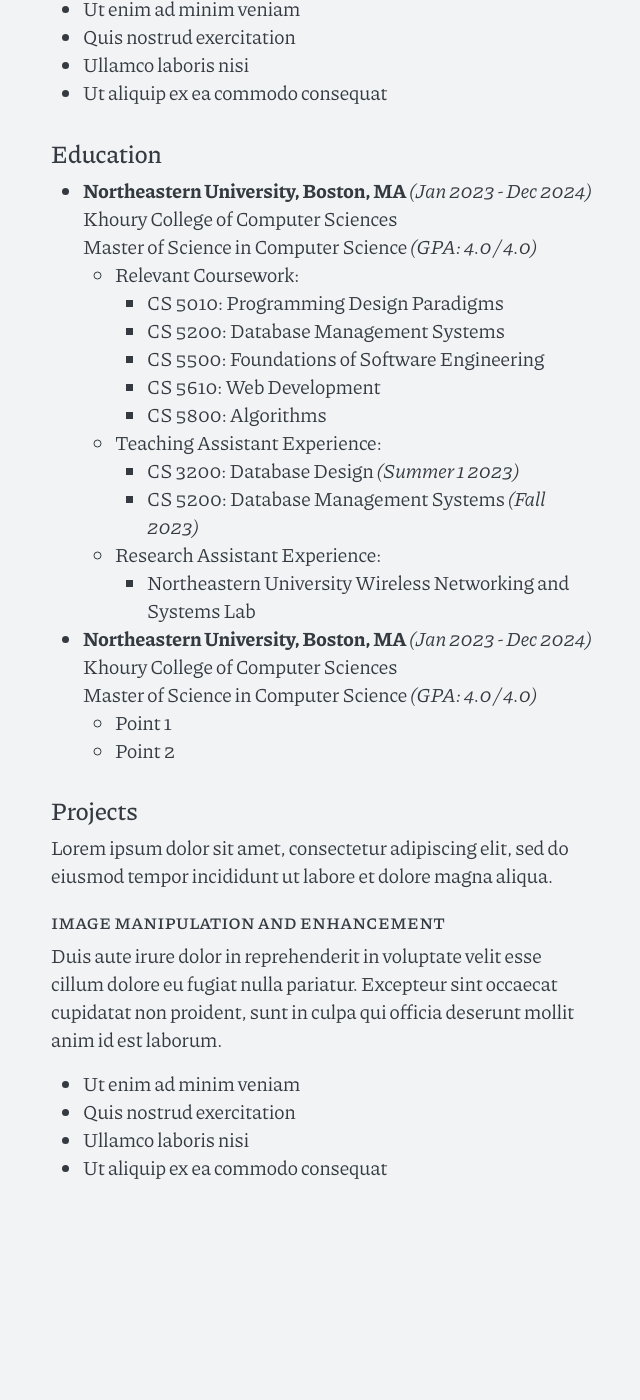
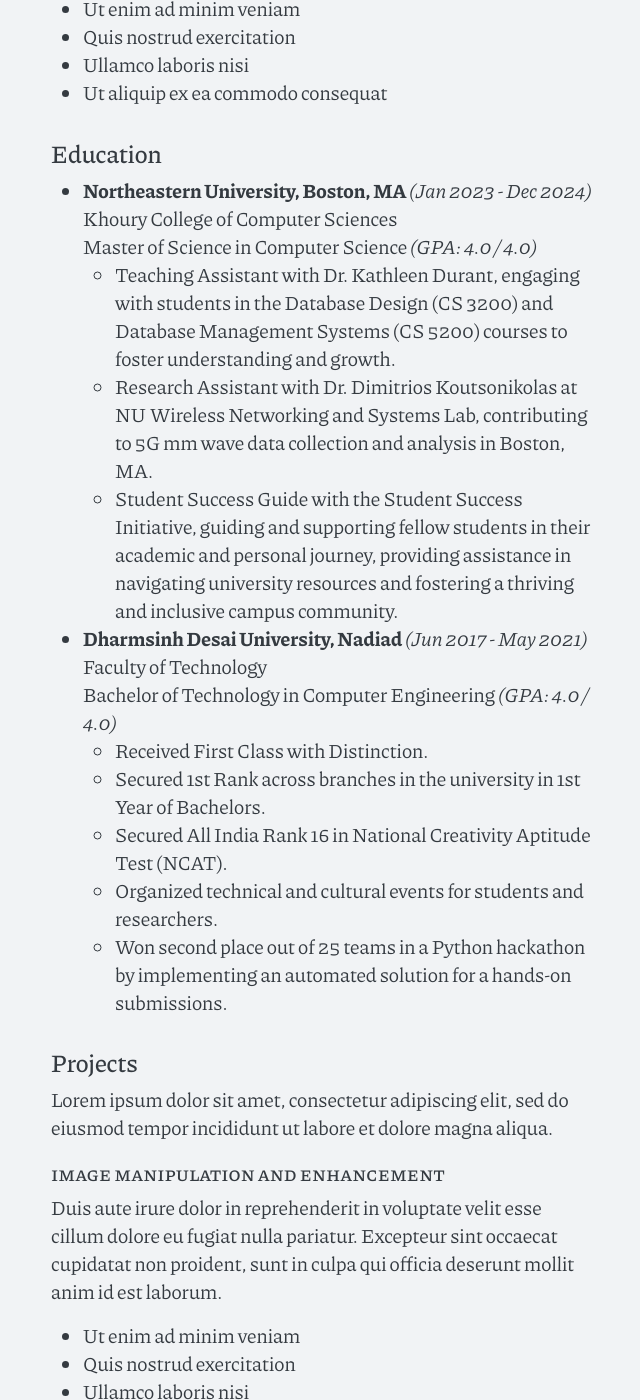
Before and after one commit to yug-rajani/yug-rajani.github.io, a Jekyll site: the page built from cv.md, in a window 1280 px wide and 1400 px high, scrolled down 603 px. Shown: the whole window, without its empty margins (316-956 px from the left). Built offline with Jekyll 4.4.1, drawn with Linux system fonts in a browser that asks for light colours; before the commit the page ends 1800 px from its top, so only the background shows below that.

Commit message:
Add education

```diff
--- a/cv.md
+++ b/cv.md
@@ -25,23 +25,18 @@ Duis aute irure dolor in reprehenderit in voluptate velit esse cillum dolore eu
 - **Northeastern University, Boston, MA** *(Jan 2023 - Dec 2024)* <br>
   Khoury College of Computer Sciences <br>
   Master of Science in Computer Science *(GPA: 4.0 / 4.0)*
-  - Relevant Coursework:
-    - CS 5010: Programming Design Paradigms
-    - CS 5200: Database Management Systems
-    - CS 5500: Foundations of Software Engineering
-    - CS 5610: Web Development
-    - CS 5800: Algorithms
-  - Teaching Assistant Experience:
-    - CS 3200: Database Design *(Summer 1 2023)*
-    - CS 5200: Database Management Systems *(Fall 2023)*
-  - Research Assistant Experience:
-    - Northeastern University Wireless Networking and Systems Lab
+  - Teaching Assistant with Dr. Kathleen Durant, engaging with students in the Database Design (CS 3200) and Database Management Systems (CS 5200) courses to foster understanding and growth.
+  - Research Assistant with Dr. Dimitrios Koutsonikolas at NU Wireless Networking and Systems Lab, contributing to 5G mm wave data collection and analysis in Boston, MA.
+  - Student Success Guide with the Student Success Initiative, guiding and supporting fellow students in their academic and personal journey, providing assistance in navigating university resources and fostering a thriving and inclusive campus community.
 
-- **Northeastern University, Boston, MA** *(Jan 2023 - Dec 2024)* <br>
-  Khoury College of Computer Sciences <br>
-  Master of Science in Computer Science *(GPA: 4.0 / 4.0)*
-  - Point 1
-  - Point 2
+- **Dharmsinh Desai University, Nadiad** *(Jun 2017 - May 2021)* <br>
+  Faculty of Technology <br>
+  Bachelor of Technology in Computer Engineering *(GPA: 4.0 / 4.0)*
+  - Received First Class with Distinction.
+  - Secured 1st Rank across branches in the university in 1st Year of Bachelors.
+  - Secured All India Rank 16 in National Creativity Aptitude Test (NCAT).
+  - Organized technical and cultural events for students and researchers.
+  - Won second place out of 25 teams in a Python hackathon by implementing an automated solution for a hands-on submissions.
 
 
 ## Projects
```
